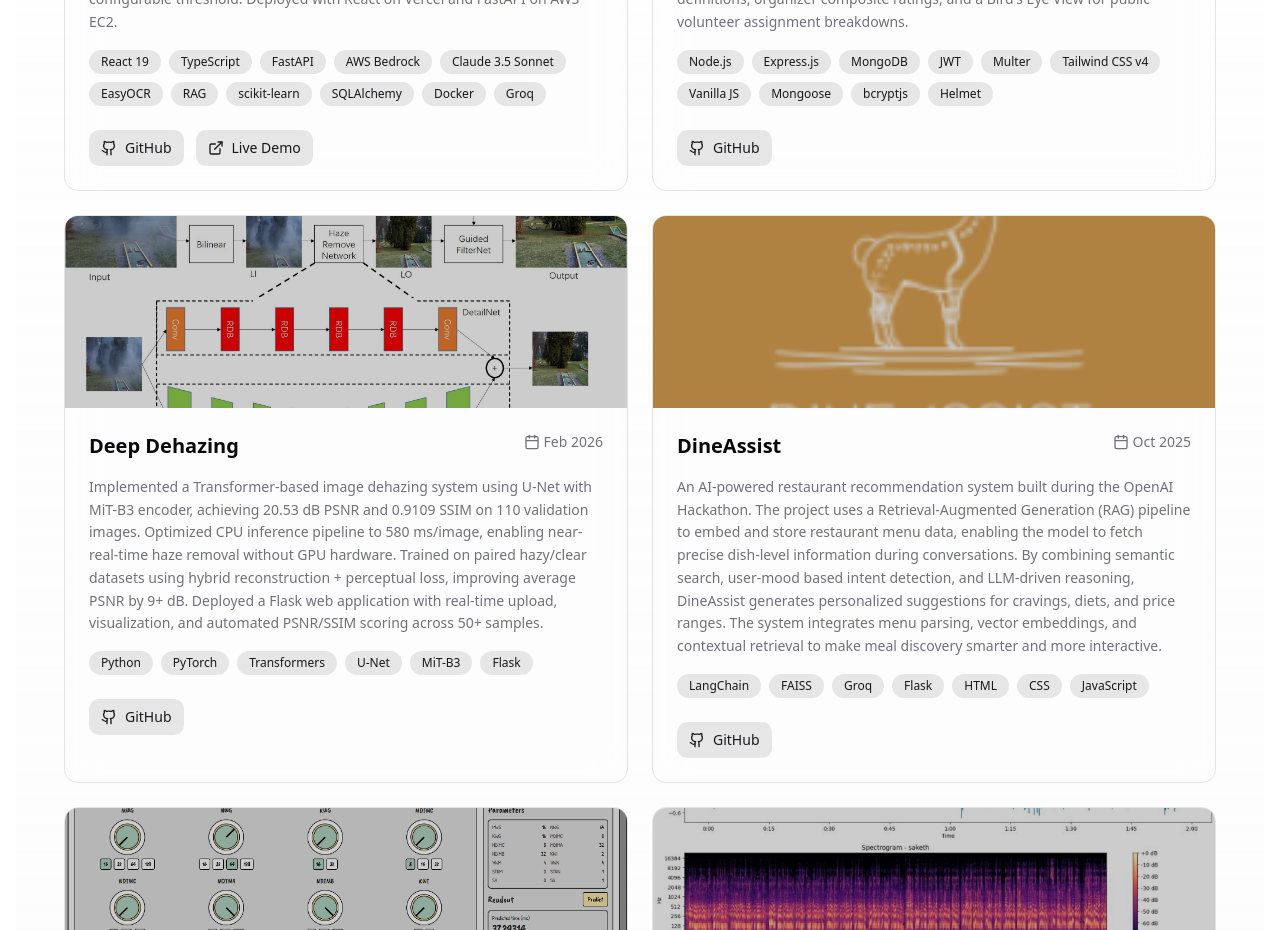
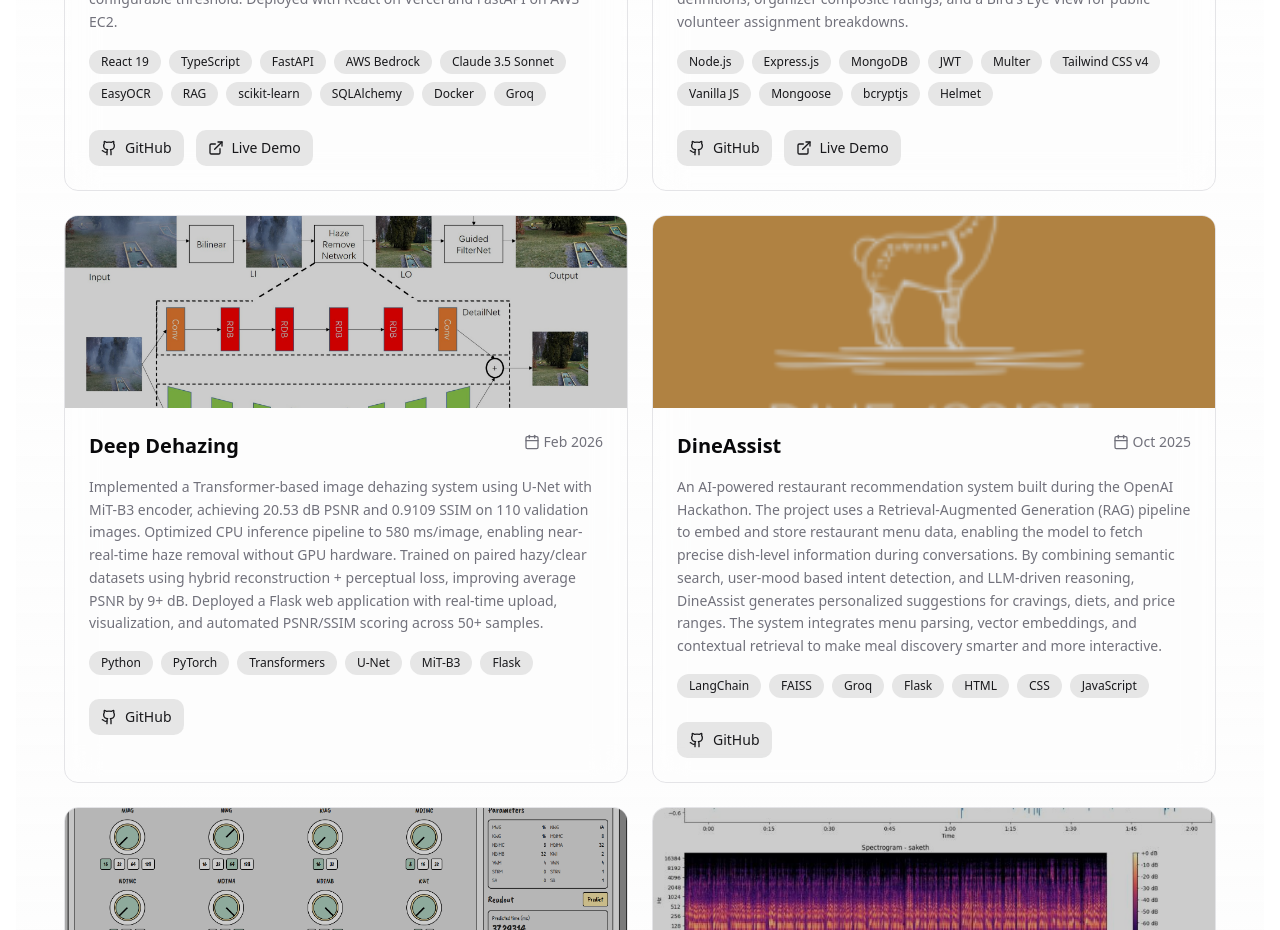
Before and after one commit to Lokesh-916/Lokie--AI-Portfolio, a Next.js app: page / in a window 1280 px wide. Shown: the part 4260-5190 px from the top of the page. Built offline with nearby package versions, Linux system fonts and the light colour scheme.

Commit message:
add EventHive live link

```diff
--- a/src/components/ProjectsShowcase.tsx
+++ b/src/components/ProjectsShowcase.tsx
@@ -67,6 +67,7 @@
       year: 'Feb 2026',
       links: [
         { name: 'GitHub', url: 'https://github.com/Lokesh-916/EventHive', icon: Github },
+        { name: 'Live Demo', url: 'https://eventhive-8yfl.onrender.com', icon: ExternalLink },
       ],
     },
     {
```
